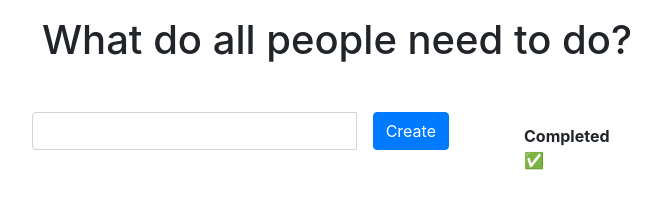
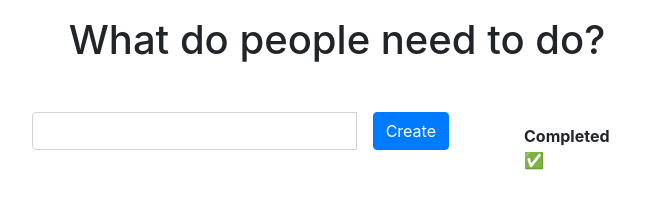
Before and after one commit to Abid-Amjad/todo-app, a website: page public/index.html in a window 1280 px wide. Shown: the whole page, without its empty margins (303-964 px from the left). Drawn offline with nearby package versions, Linux system fonts and the light colour scheme; no server answers.

Commit message:
todoupdate

```diff
--- a/public/index.html
+++ b/public/index.html
@@ -10,7 +10,7 @@
   </head>
   <body>
     <div class="container mt-3 w-50">
-      <h1 class="mb-5 text-center">What do all people need to do? </h1>
+      <h1 class="mb-5 text-center">What do people need to do? </h1>
       <div class="row">
         <div class="col-9 pr-5">
           <div class="input-group mb-3">
```
